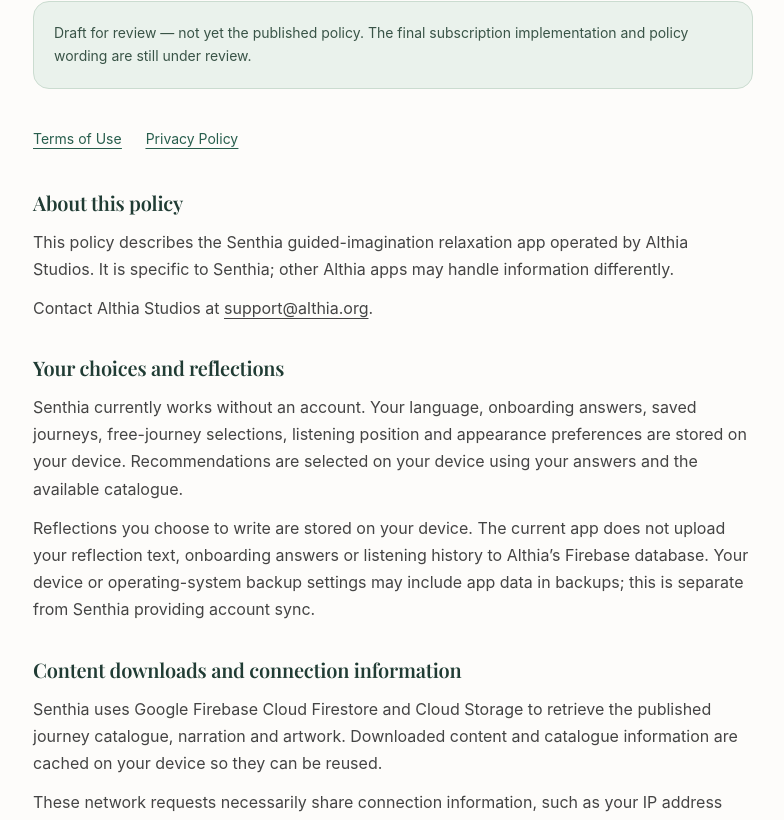
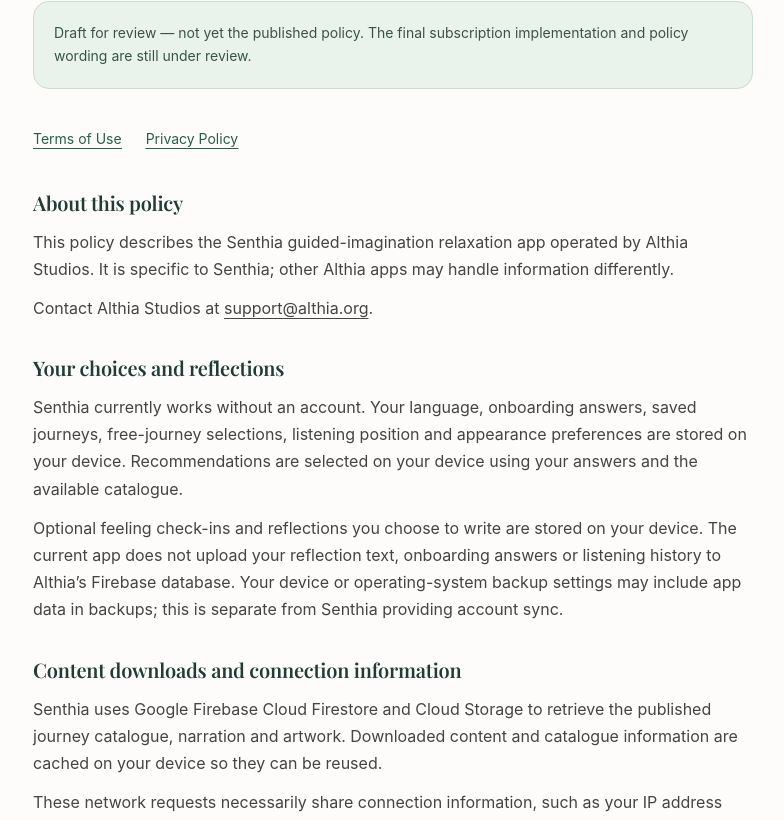
Before and after one commit to noammaman/althia-web, a Next.js app: page /senthia/privacy in a window 1280 px wide. Shown: the part 358-1178 px from the top of the page, without its empty margins (247-1031 px from the left). Built offline with nearby package versions, Linux system fonts and the light colour scheme; a web font is replaced by a local one.

Commit message:
Include optional local feeling check-ins in Senthia privacy draft

```diff
--- a/app/senthia/privacy/page.tsx
+++ b/app/senthia/privacy/page.tsx
@@ -4,7 +4,7 @@
 export default function SenthiaPrivacy() {
   return <LegalPage title="Senthia Privacy Policy">
     <Section title="About this policy"><p>This policy describes the Senthia guided-imagination relaxation app operated by Althia Studios. It is specific to Senthia; other Althia apps may handle information differently.</p><p>Contact Althia Studios at <a href="mailto:support@althia.org">support@althia.org</a>.</p></Section>
-    <Section title="Your choices and reflections"><p>Senthia currently works without an account. Your language, onboarding answers, saved journeys, free-journey selections, listening position and appearance preferences are stored on your device. Recommendations are selected on your device using your answers and the available catalogue.</p><p>Reflections you choose to write are stored on your device. The current app does not upload your reflection text, onboarding answers or listening history to Althia’s Firebase database. Your device or operating-system backup settings may include app data in backups; this is separate from Senthia providing account sync.</p></Section>
+    <Section title="Your choices and reflections"><p>Senthia currently works without an account. Your language, onboarding answers, saved journeys, free-journey selections, listening position and appearance preferences are stored on your device. Recommendations are selected on your device using your answers and the available catalogue.</p><p>Optional feeling check-ins and reflections you choose to write are stored on your device. The current app does not upload your reflection text, onboarding answers or listening history to Althia’s Firebase database. Your device or operating-system backup settings may include app data in backups; this is separate from Senthia providing account sync.</p></Section>
     <Section title="Content downloads and connection information"><p>Senthia uses Google Firebase Cloud Firestore and Cloud Storage to retrieve the published journey catalogue, narration and artwork. Downloaded content and catalogue information are cached on your device so they can be reused.</p><p>These network requests necessarily share connection information, such as your IP address and the requested resource, with the service delivering the content. Requests for particular audio or artwork can identify which content is being retrieved. This is distinct from uploading your private notes or maintaining an account-based listening profile.</p><p>Google’s processing is described in <a href="https://firebase.google.com/support/privacy">Firebase’s privacy documentation</a>.</p></Section>
     <Section title="Subscriptions"><p>Purchases are not enabled in the current preview. When App Store subscriptions become available, Apple will handle payment. Althia will not receive your full payment-card details. The app will need purchase-status information to determine subscription access and restore purchases.</p><p>This section will be updated before purchases launch to identify any subscription provider or server-side transaction processing actually used. The preview does not process payments.</p></Section>
     <Section title="Analytics, advertising and health information"><p>The current Senthia app does not initialize an advertising SDK or Firebase Analytics, and does not upload behavioral analytics through its own application code. Infrastructure providers may still process operational connection information as described above.</p><p>The current app does not request HealthKit access or collect heart-rate measurements. If an optional health feature is introduced, we will describe the information involved and request the relevant permissions before accessing it.</p></Section>
```
